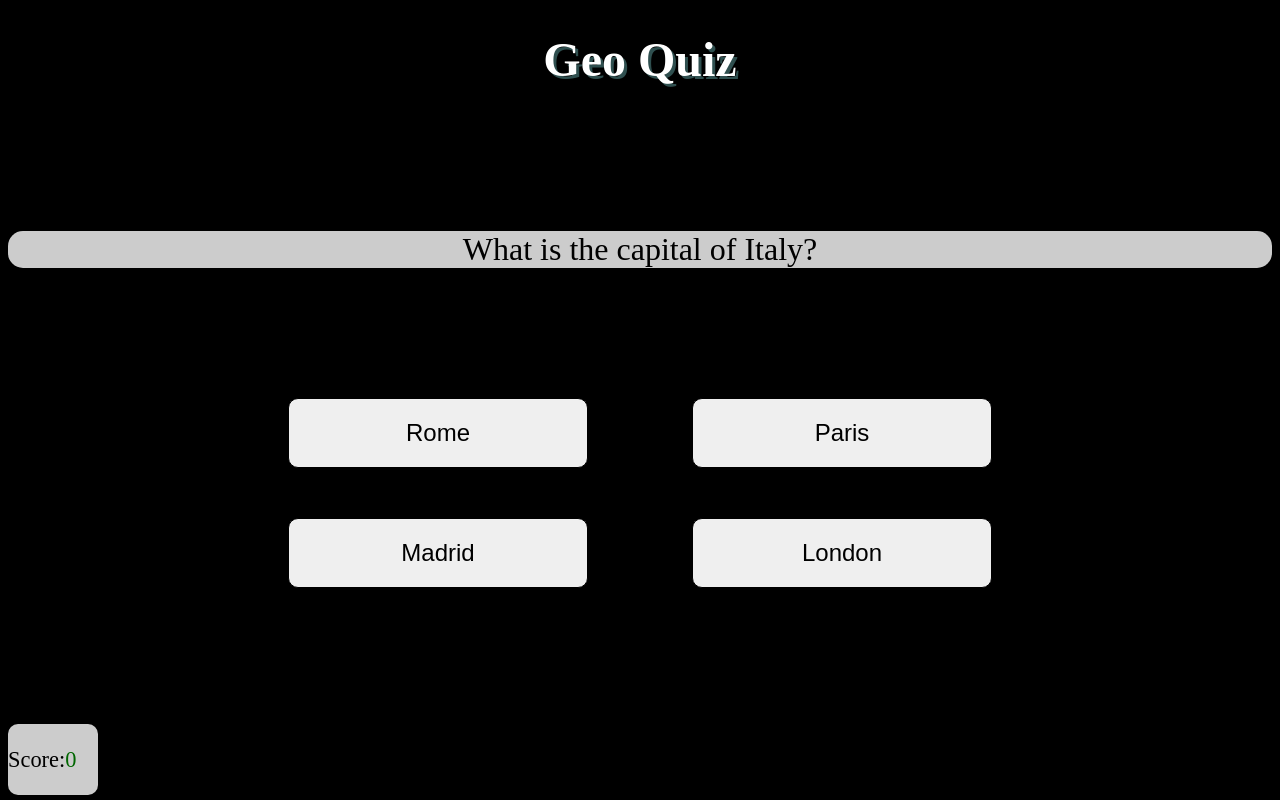
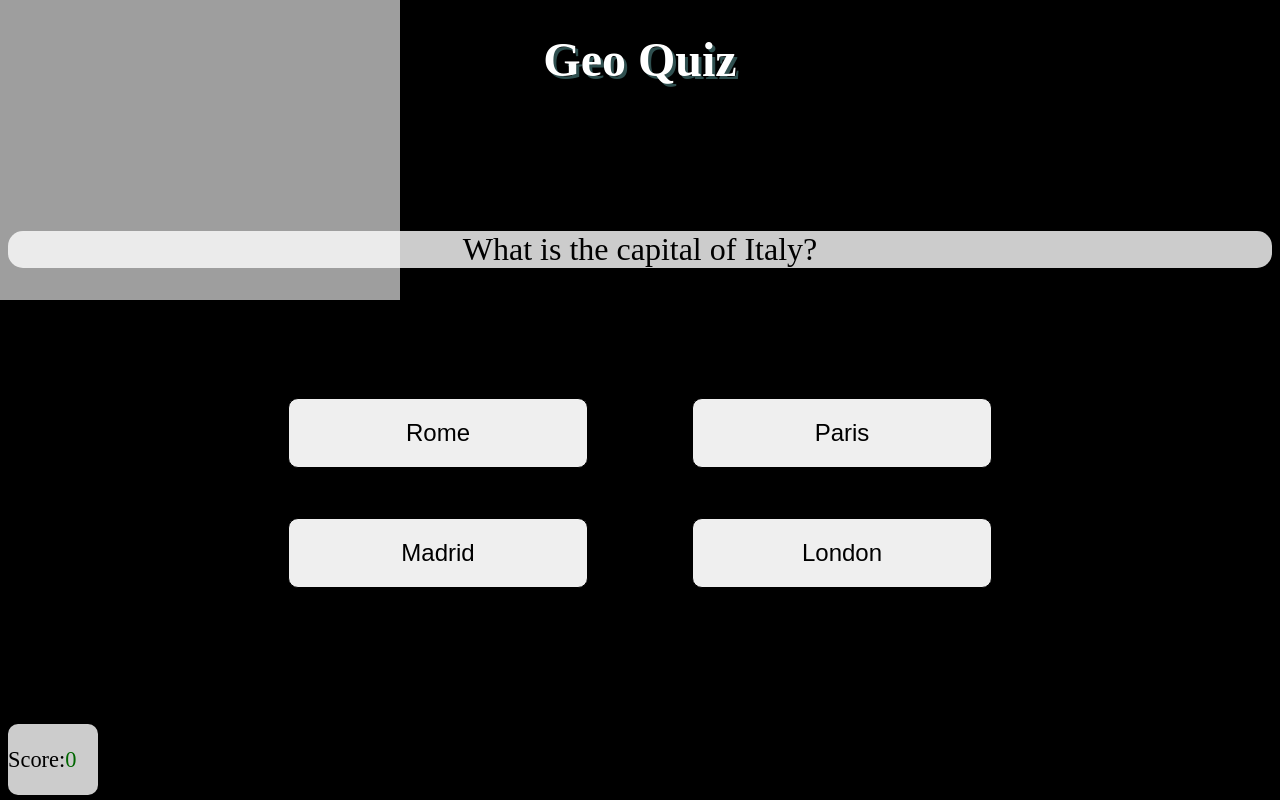
Before and after one commit to simonepietraroia/Geo-Quiz, a plain HTML site: page index.html in a window 1280 px wide. Drawn offline with Linux system fonts and the light colour scheme; the site is published under a folder, as on GitHub Pages, so addresses that start at the root find nothing.

Commit message:
fixing bug with background image not displayed

```diff
--- a/assets/css/style.css
+++ b/assets/css/style.css
@@ -1,6 +1,6 @@
 body {
     font-family: 'Times New Roman', Times, serif;
-    background-image: url(/assets/images/compass-near-old-maps.jpg), url(/assets/images/981.jpg);
+    background-image: url(../images/compass-near-old-maps.jpg), url(../images/981.jpg);
     background-color: black;
     background-repeat: no-repeat;
     background-size: auto;
```
